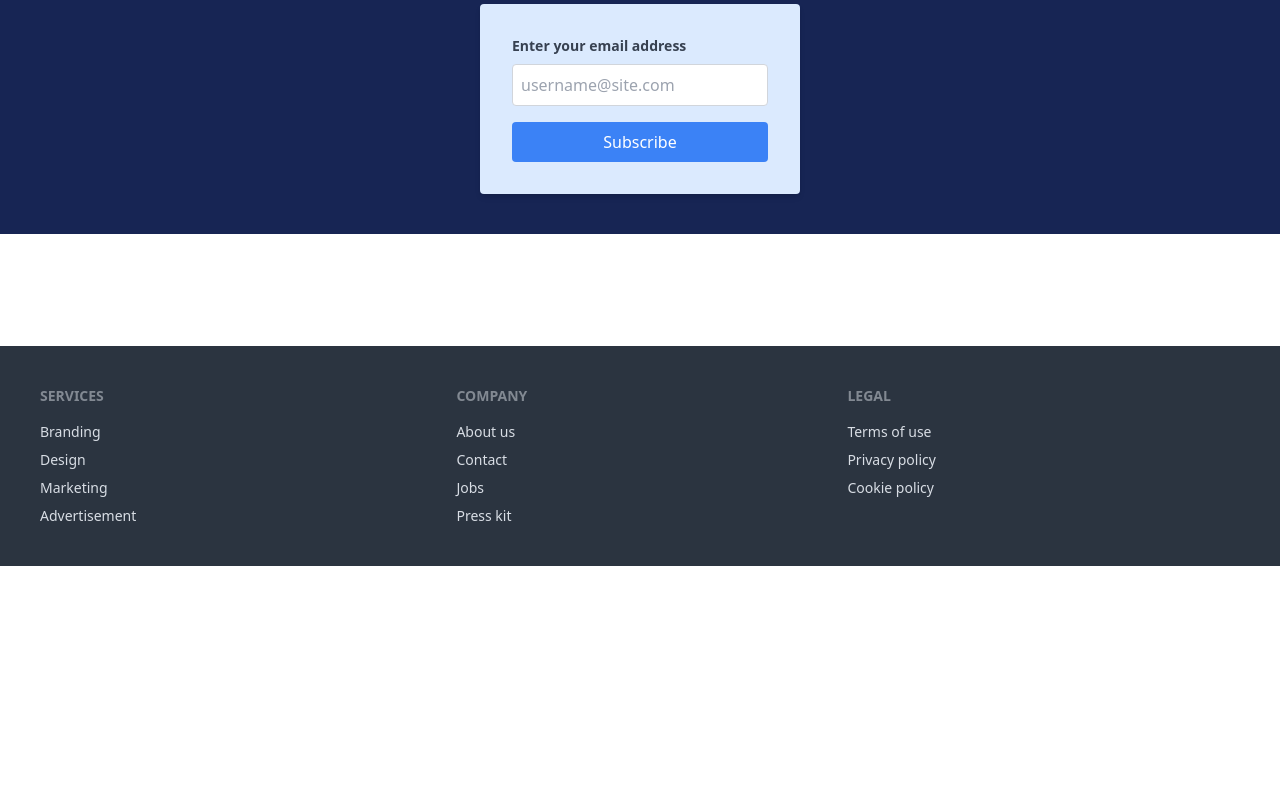
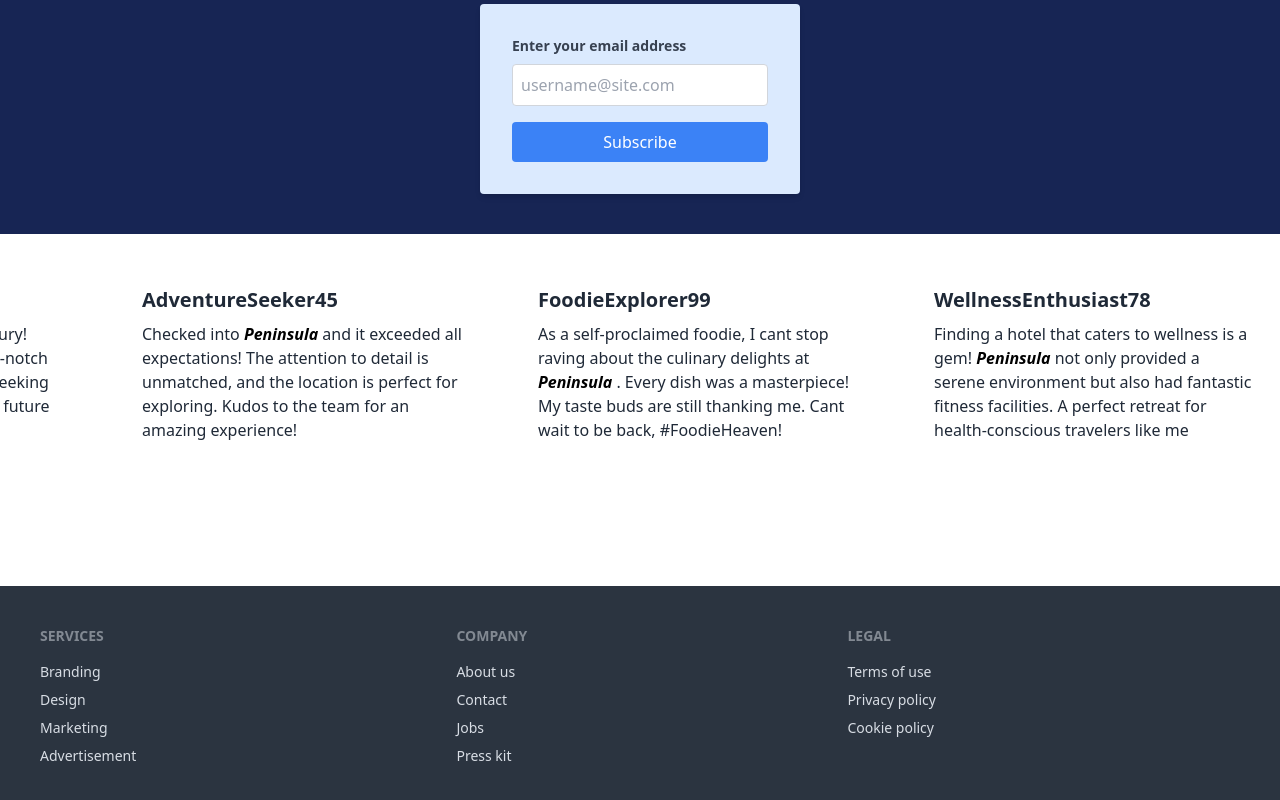
Before and after one commit to Souravn1200/Hotel-Peninsula, a React (Vite) app: page / in a window 1280 px wide. Shown: the part 748-1548 px from the top of the page. Before the commit the page ends 1314 px from the top, so only its background shows below. Built offline with nearby package versions, Linux system fonts and the light colour scheme; no server answers.

Commit message:
Fixed mybooking page error

```diff
--- a/package.json
+++ b/package.json
@@ -16,6 +16,7 @@
     "match-sorter": "^6.3.1",
     "react": "^18.2.0",
     "react-dom": "^18.2.0",
+    "react-fast-marquee": "^1.6.2",
     "react-helmet": "^6.1.0",
     "react-router-dom": "^6.18.0",
     "sort-by": "^1.2.0",
--- /dev/null
+++ b/src/components/Peoplecomment.jsx
@@ -0,0 +1,72 @@
+import React from 'react';
+import Marquee from "react-fast-marquee";
+
+const Peoplecomment = () => {
+
+
+    return (
+        <div className='mt-5 mb-5'>
+
+<Marquee>
+<div className="card w-96 bg-base-100 mr-3 ">
+  <div className="card-body">
+    <h2 className="card-title">LuxTraveler22</h2>
+    <p>  Staying at <span className='italic font-bold text-black'> Peninsula </span> was pure luxury! From the elegant decor to the top-notch service, it's a haven for travelers seeking perfection. A definite must for my future trips!</p>
+
+  </div>
+</div>
+
+<div className="card w-96 bg-base-100 mr-3">
+  <div className="card-body">
+    <h2 className="card-title">AdventureSeeker45</h2>
+    <p> Checked into <span className='italic font-bold text-black'> Peninsula </span> and it exceeded all expectations! The attention to detail is unmatched, and the location is perfect for exploring. Kudos to the team for an amazing experience!</p>
+
+  </div>
+</div>
+
+<div className="card w-96 bg-base-100 mr-3">
+  <div className="card-body">
+    <h2 className="card-title">FoodieExplorer99</h2>
+    <p> As a self-proclaimed foodie, I cant stop raving about the culinary delights at <span className='italic font-bold text-black'> Peninsula </span>. Every dish was a masterpiece! My taste buds are still thanking me. Cant wait to be back, #FoodieHeaven!</p>
+
+  </div>
+</div>
+
+<div className="card w-96 bg-base-100 ">
+  <div className="card-body">
+    <h2 className="card-title">WellnessEnthusiast78</h2>
+    <p> Finding a hotel that caters to wellness is a gem! <span className='italic font-bold text-black'> Peninsula </span> not only provided a serene environment but also had fantastic fitness facilities. A perfect retreat for health-conscious travelers like me</p>
+
+  </div>
+</div>
+
+<div className="card w-96 bg-base-100 mr-3">
+  <div className="card-body">
+    <h2 className="card-title">FamilyExplorer123</h2>
+    <p> Impressed with the seamless business amenities at <span className='italic font-bold text-black'> Peninsula </span>. The high-speed internet and well-equipped workspace made my work trip a breeze. A business travelers paradise!</p>
+
+  </div>
+</div>
+
+<div className="card w-96 bg-base-100 mr-3">
+  <div className="card-body">
+    <h2 className="card-title">RomanticGetawayDreamer</h2>
+    <p> Celebrated our anniversary at <span className='italic font-bold text-black'> Peninsula </span>, and it was pure romance! The ambiance, the special touches—it felt like a fairytale. Highly recommend for couples looking to spark the romance.</p>
+
+  </div>
+</div>
+
+
+<div className="card w-96 bg-base-100 mr-3">
+  <div className="card-body">
+    <h2 className="card-title">BudgetTraveler365</h2>
+    <p> Proving that luxury doesnt always come with a hefty price tag—<span className='italic font-bold text-black'> Peninsula </span> offers an incredible experience without breaking the bank. A hidden gem for budget-savvy travelers like me!</p>
+
+  </div>
+</div>
+</Marquee>
+        </div>
+    );
+};
+
+export default Peoplecomment;
--- a/src/pages/Home.jsx
+++ b/src/pages/Home.jsx
@@ -1,6 +1,7 @@
 import Featured from "../components/Featured";
 import Newsletter from "../components/Newsletter";
 import Pagetitle from "../components/Pagetitle";
+import Peoplecomment from "../components/Peoplecomment";
 
 
 const Home = () => {
@@ -9,6 +10,7 @@ const Home = () => {
             <Pagetitle title={'Home page'}></Pagetitle>
             <Featured></Featured>
             <Newsletter></Newsletter>
+            <Peoplecomment></Peoplecomment>
 
         </div>
     );
```
Also changed, not shown: 1 other file (tests, documents, lock files or other folders).
